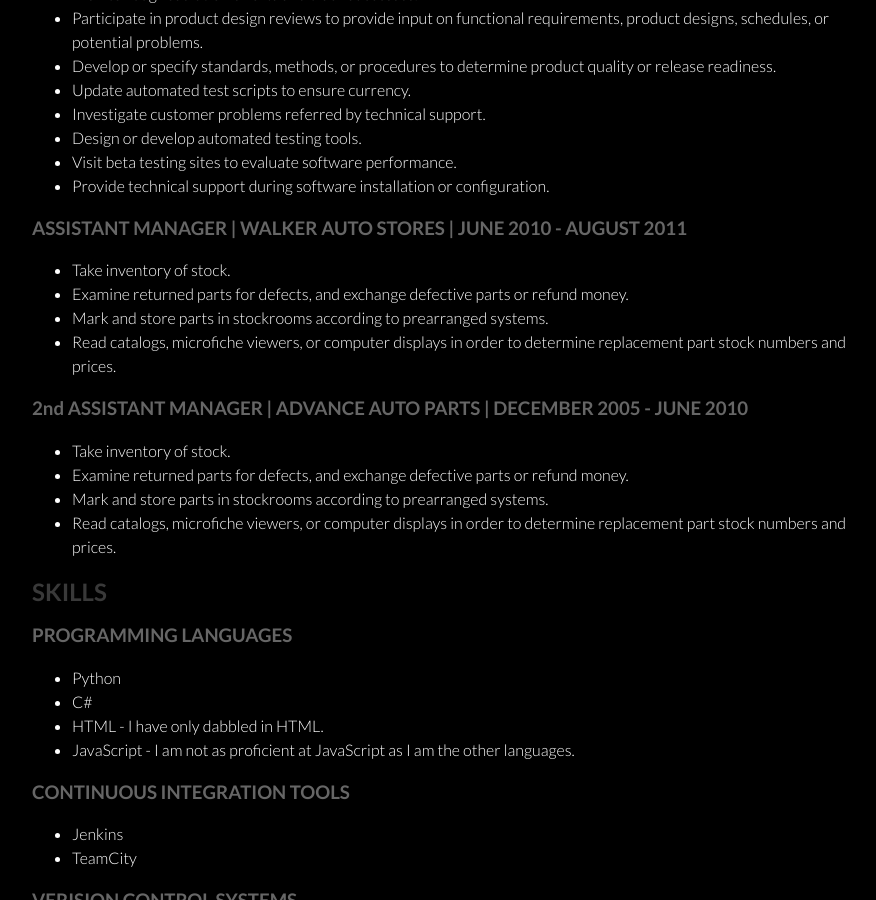
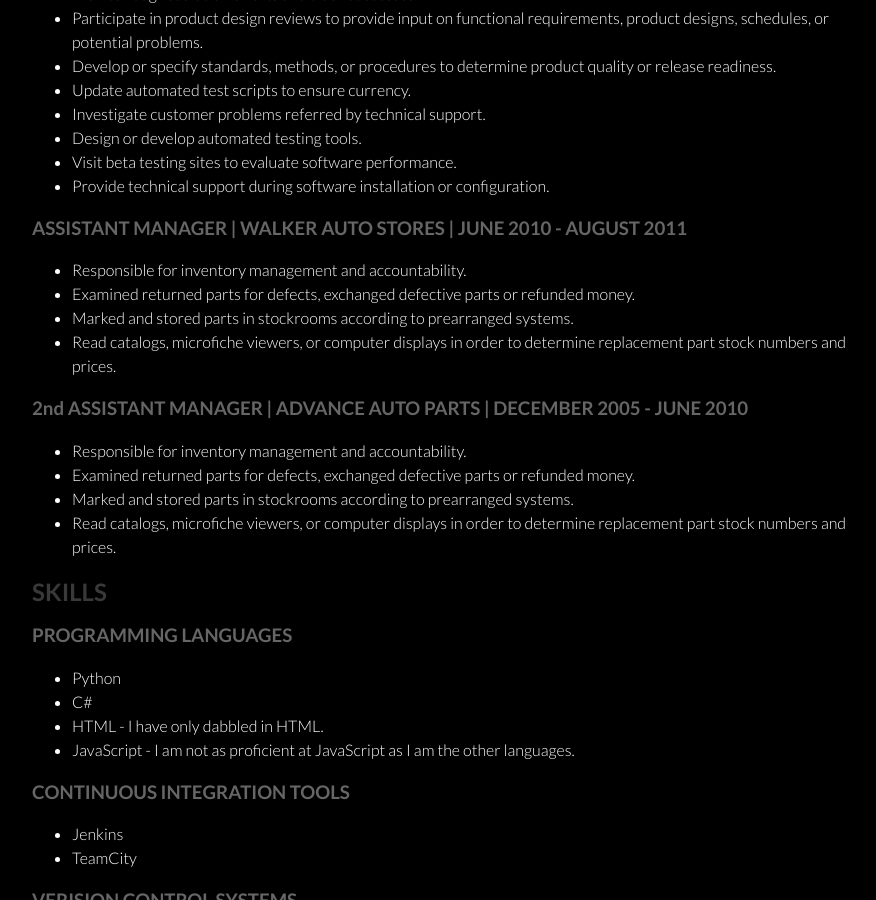
Before and after one commit to tmonck/tmonck.github.io, a Jekyll site: the page built from Resume.html, in a window 1280 px wide and 900 px high, scrolled down 1024 px. Shown: the whole window, without its empty margins (178-1054 px from the left). Built offline with Jekyll 4.4.1, drawn with Linux system fonts in a browser that asks for light colours.

Commit message:
Tweak wording on parts job

```diff
--- a/Resume.html
+++ b/Resume.html
@@ -40,16 +40,16 @@ title: Tom Monck JR by tmonck
 			</ul>
 			<h3>ASSISTANT MANAGER | WALKER AUTO STORES | JUNE 2010 - AUGUST 2011</h3>
 			<ul>
-				<li>Take inventory of stock.</li>
-				<li>Examine returned parts for defects, and exchange defective parts or refund money.</li>
-				<li>Mark and store parts in stockrooms according to prearranged systems.</li>
+				<li>Responsible for inventory management and accountability.</li>
+				<li>Examined returned parts for defects, exchanged defective parts or refunded money.</li>
+				<li>Marked and stored parts in stockrooms according to prearranged systems.</li>
 				<li>Read catalogs, microfiche viewers, or computer displays in order to determine replacement part stock numbers and prices.</li>
 			</ul>
 			<h3>2nd ASSISTANT MANAGER | ADVANCE AUTO PARTS | DECEMBER 2005 - JUNE 2010</h3>
 			<ul>
-				<li>Take inventory of stock.</li>
-				<li>Examine returned parts for defects, and exchange defective parts or refund money.</li>
-				<li>Mark and store parts in stockrooms according to prearranged systems.</li>
+				<li>Responsible for inventory management and accountability.</li>
+				<li>Examined returned parts for defects, exchanged defective parts or refunded money.</li>
+				<li>Marked and stored parts in stockrooms according to prearranged systems.</li>
 				<li>Read catalogs, microfiche viewers, or computer displays in order to determine replacement part stock numbers and prices.</li>
 			</ul>
 			<h2>SKILLS</h2>
```
